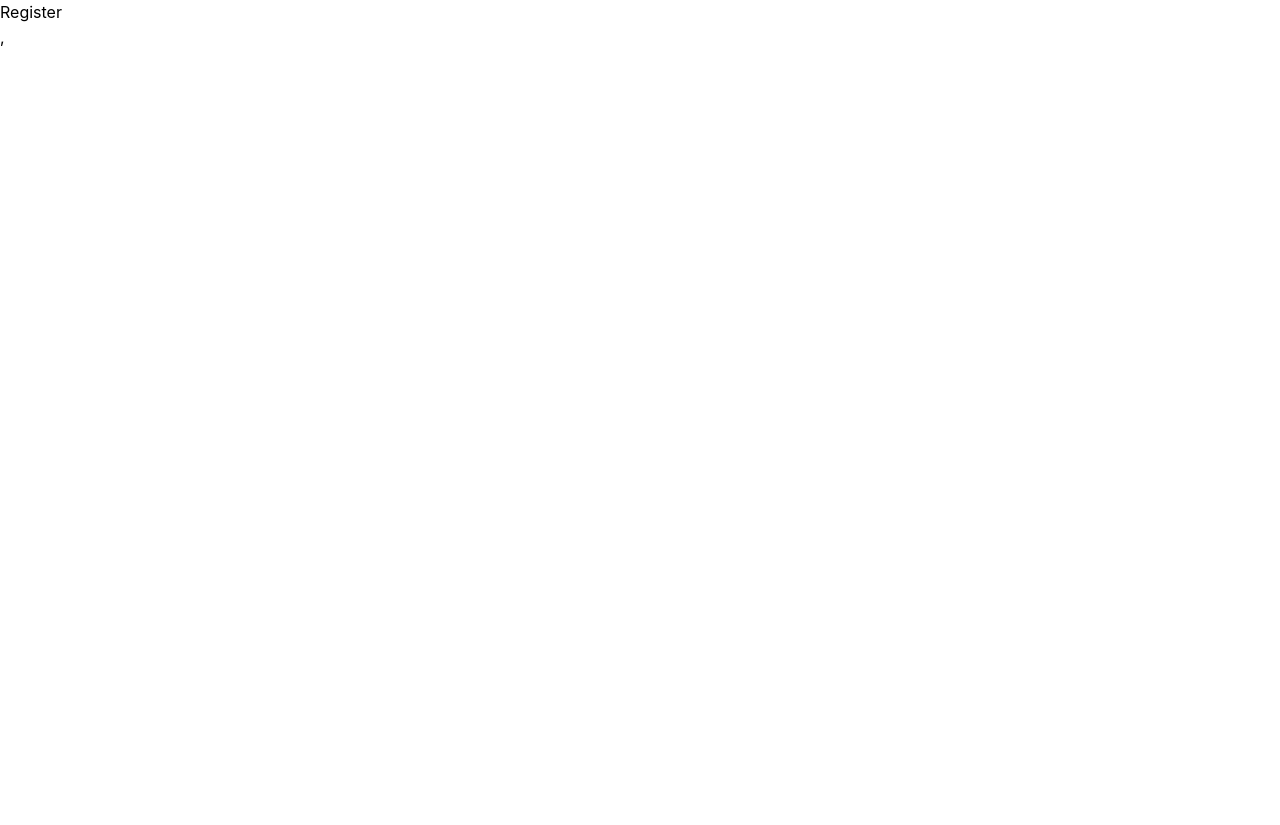
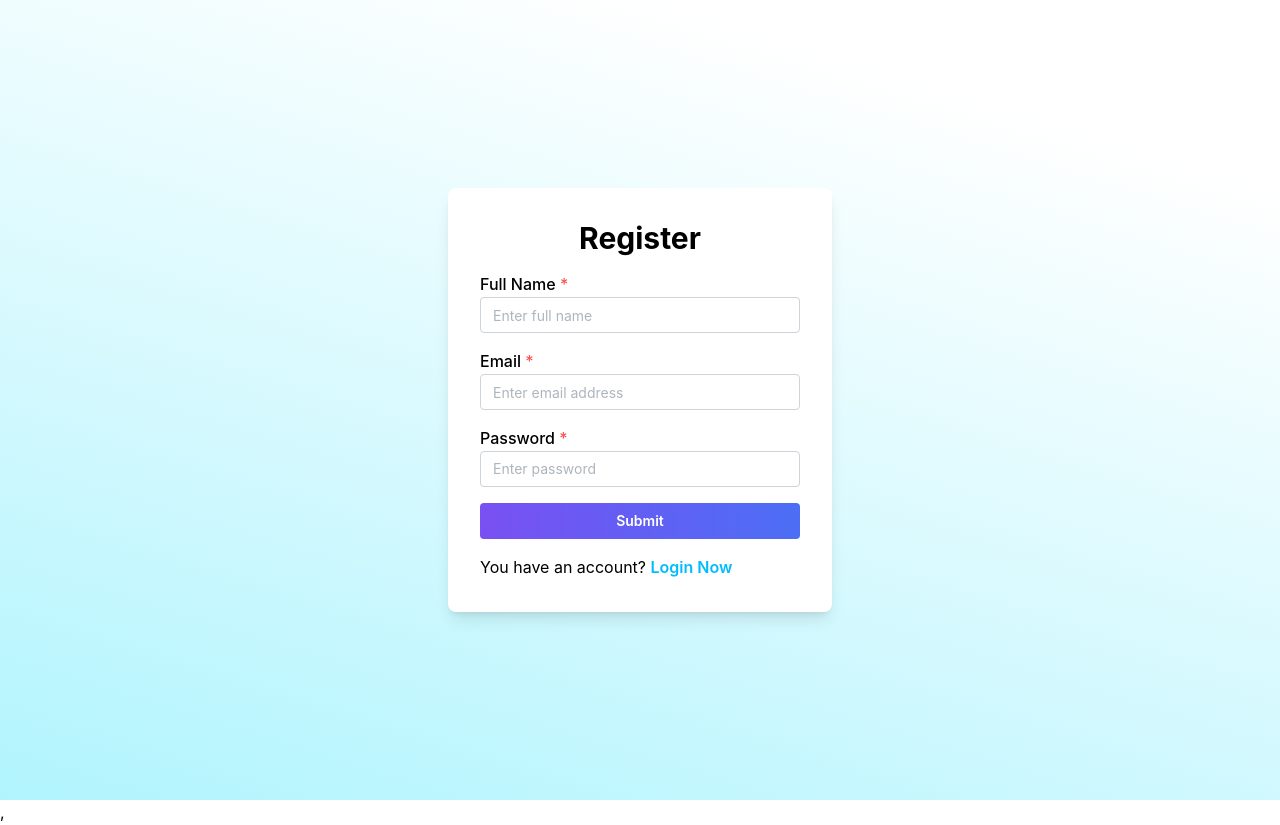
Before and after one commit to kirothanh/social-app, a React (Vite) app in the folder social-app-client/: page /register in a window 1280 px wide. Before the commit the page ends 800 px from the top, so only its background shows below. Built offline with nearby package versions, Linux system fonts and the light colour scheme.

Commit message:
Feat: UI register

```diff
--- a/social-app-client/src/pages/Auth/Register/Register.tsx
+++ b/social-app-client/src/pages/Auth/Register/Register.tsx
@@ -1,5 +1,46 @@
-export default function Register() {
+import {Button, Input} from "@mantine/core";
+import "./Register.css";
+
+export default function Login() {
   return (
-    <div>Register</div>
-  )
+    <div className="login-background h-screen flex items-center justify-center">
+      <div className="bg-white p-8 rounded-lg shadow-lg w-96">
+        <h2 className="text-3xl font-bold text-center">Register</h2>
+        <form className="mt-4">
+          <Input.Wrapper label="Full Name" withAsterisk size="md">
+            <Input
+              className="w-full"
+              type="text"
+              placeholder="Enter full name"
+            />
+          </Input.Wrapper>
+
+          <Input.Wrapper label="Email" withAsterisk size="md" className="mt-4">
+            <Input
+              className="w-full"
+              type="email"
+              placeholder="Enter email address"
+            />
+          </Input.Wrapper>
+          <Input.Wrapper
+            label="Password"
+            withAsterisk
+            size="md"
+            className="mt-4"
+          >
+            <Input type="password" placeholder="Enter password" />
+          </Input.Wrapper>
+          <Button
+            variant="gradient"
+            gradient={{from: "violet", to: "indigo", deg: 90}}
+            className="mt-4"
+            fullWidth
+          >
+            Submit
+          </Button>
+        </form>
+        <p className="mt-4! text-md!">You have an account? <span className="text-sky-400 font-semibold cursor-pointer">Login Now</span> </p>
+      </div>
+    </div>
+  );
 }
```
Also changed, not shown: social-app-client/src/pages/Auth/Register/Register.css (added).
